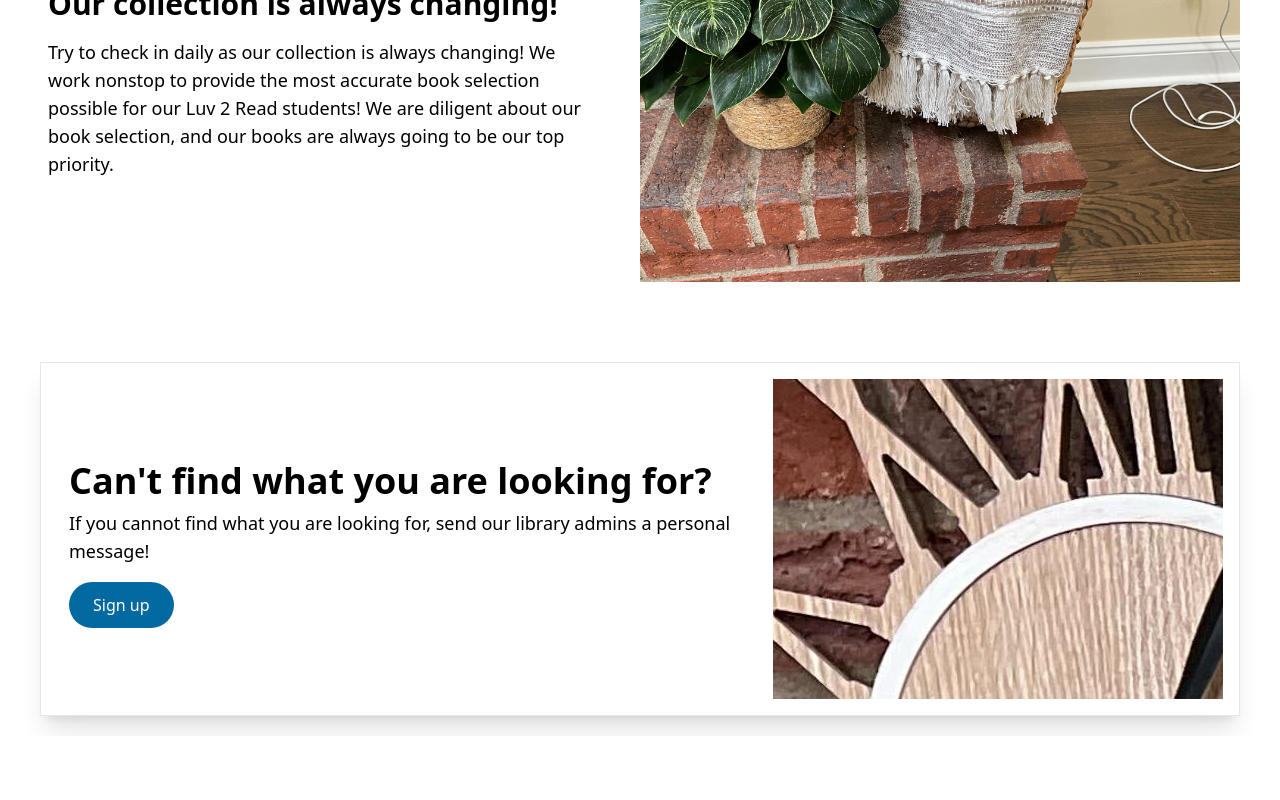
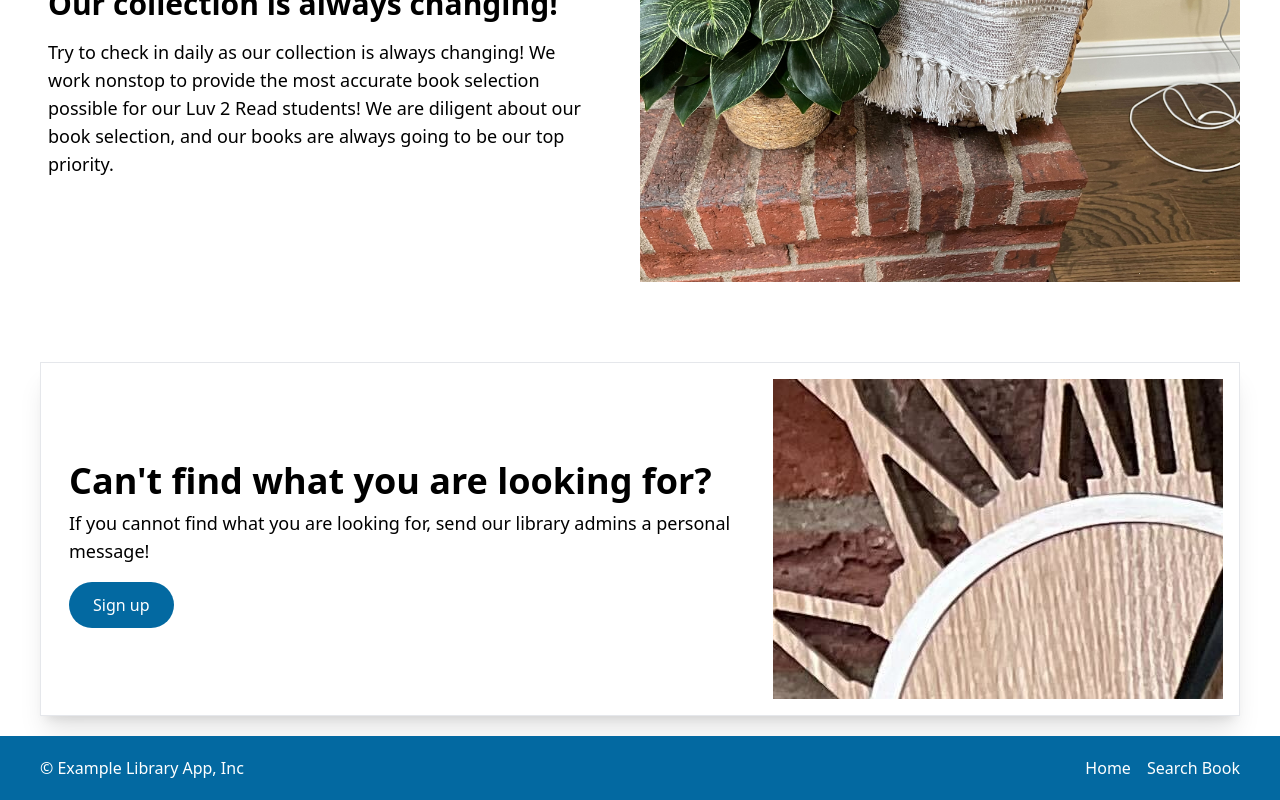
Before and after one commit to elodiedaumal/Library-fullstack-java-react-ts, a React (Create React App) app: page / in a window 1280 px wide. Shown: the part 1620-2420 px from the top of the page. Before the commit the page ends 2356 px from the top, so only its background shows below. Built offline with nearby package versions, Linux system fonts and the light colour scheme.

Commit message:
created footer and export the navbar links into util file

```diff
--- a/src/App.tsx
+++ b/src/App.tsx
@@ -1,3 +1,4 @@
+import Footer from "./layouts/Footer";
 import { Navbar } from "./layouts/Navbar";
 import HomePage from "./pages/HomePage";
 
@@ -6,6 +7,7 @@ function App() {
       <>
          <Navbar />
          <HomePage />
+         <Footer />
       </>
    );
 }
--- a/src/index.css
+++ b/src/index.css
@@ -6,10 +6,6 @@
    margin: 0;
    padding: 0;
    box-sizing: border-box;
-}
-
-:root {
-   --mainOpacity: rgba(0, 0, 0, 0.55);
 }
 
 .header {
@@ -26,28 +22,3 @@
    width: 100%;
    height: 100%;
 }
-
-.main-color {
-   background-color: #0e76a8;
-}
-
-.col-image-left {
-   background-image: url("./Images/PublicImages/image-4.jpg");
-   height: 25em !important;
-}
-
-.col-image-right {
-   background-image: url("./Images/PublicImages/image-1.jpg");
-   height: 25em !important;
-}
-
-.lost-image {
-   background-image: url("./Images/PublicImages/image-3.jpg");
-   height: 25em !important;
-   width: "720";
-}
-
-.inactiveLink {
-   pointer-events: none;
-   cursor: default;
-}
--- /dev/null
+++ b/src/layouts/Footer.tsx
@@ -0,0 +1,30 @@
+import { NavbarLinks } from "../utils";
+
+interface NavLink {
+   id: number;
+   name: string;
+   url: string;
+}
+
+const Footer: React.FC = () => {
+   return (
+      <div className='bg-sky-700 '>
+         <footer className='mx-auto px-10 flex flex-wrap justify-between items-center py-5'>
+            <p className='col-md-4 mb-0 text-white'>
+               &copy; Example Library App, Inc
+            </p>
+            <ul className='flex'>
+               {NavbarLinks.map((navlink: NavLink) => (
+                  <li className='ml-4' key={navlink.id}>
+                     <a href={navlink.url} className='text-white'>
+                        {navlink.name}
+                     </a>
+                  </li>
+               ))}
+            </ul>
+         </footer>
+      </div>
+   );
+};
+
+export default Footer;
--- /dev/null
+++ b/src/utils.ts
@@ -0,0 +1,4 @@
+export const NavbarLinks = [
+   { id: 1, name: "Home", url: "/" },
+   { id: 2, name: "Search Book", url: "/" },
+];
```
